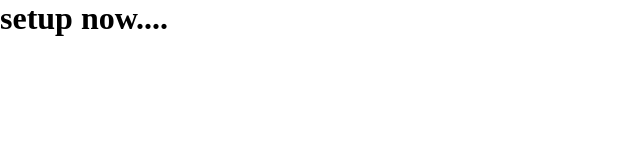
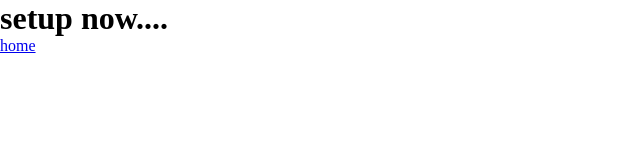
Before and after one commit to nknighta/my-web-dev, a plain HTML site: page index.html in a window 1280 px wide. Shown: the full height of the page, 0-640 px from the left. Drawn offline with Linux system fonts and the light colour scheme.

Commit message:
Update index.html

```diff
--- a/index.html
+++ b/index.html
@@ -6,3 +6,5 @@
 </style>
 
 <h1>setup now....</h1>
+
+<a href="/">home</a>
```
